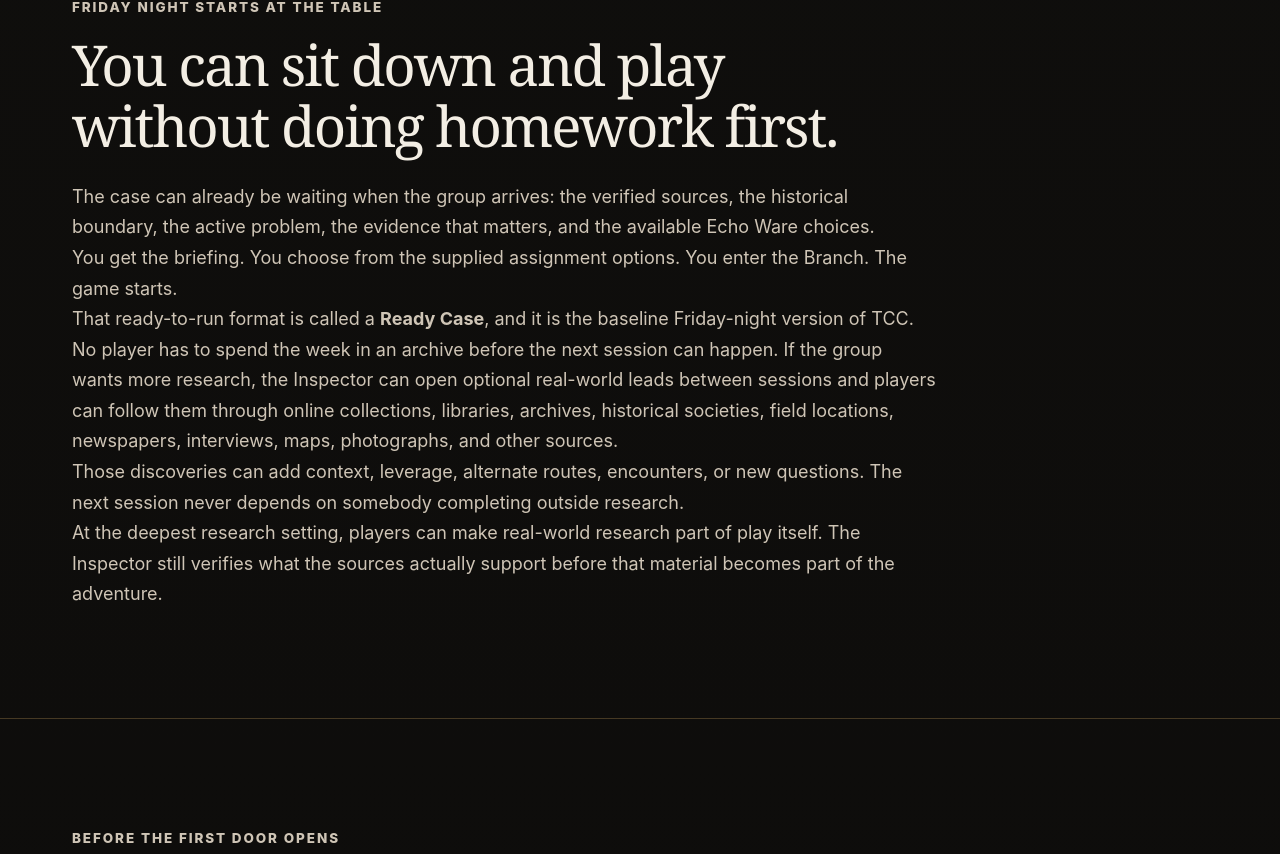
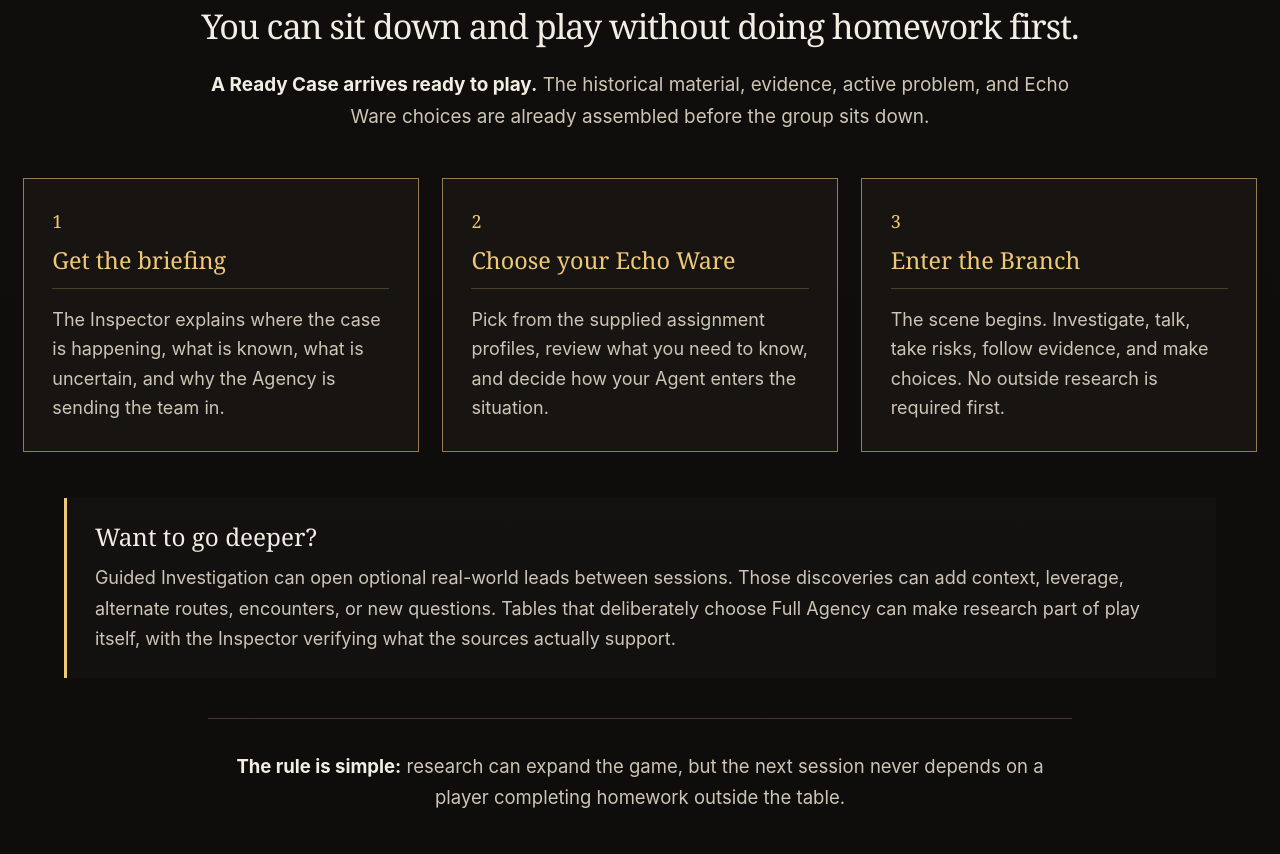
Before and after one commit to casevoiceai/tccrpg, a React (Vite) app: page / in a window 1280 px wide. Shown: the part 6466-7320 px from the top of the page. Built offline with nearby package versions, Linux system fonts and the light colour scheme.

Commit message:
Rework Ready Case section

```diff
--- a/src/PublicHome.tsx
+++ b/src/PublicHome.tsx
@@ -116,16 +116,21 @@ export default function PublicHome() {
         </div>
       </section>
 
-      <section className="orientation-section">
+      <section className="orientation-section ready-case-section">
         <div>
           <p className="eyebrow">Friday night starts at the table</p>
-          <h2>You can sit down and play without doing homework first.</h2>
-          <p>The case can already be waiting when the group arrives: the verified sources, the historical boundary, the active problem, the evidence that matters, and the available Echo Ware choices.</p>
-          <p>You get the briefing. You choose from the supplied assignment options. You enter the Branch. The game starts.</p>
-          <p>That ready-to-run format is called a <strong>Ready Case</strong>, and it is the baseline Friday-night version of TCC.</p>
-          <p>No player has to spend the week in an archive before the next session can happen. If the group wants more research, the Inspector can open optional real-world leads between sessions and players can follow them through online collections, libraries, archives, historical societies, field locations, newspapers, interviews, maps, photographs, and other sources.</p>
-          <p>Those discoveries can add context, leverage, alternate routes, encounters, or new questions. The next session never depends on somebody completing outside research.</p>
-          <p>At the deepest research setting, players can make real-world research part of play itself. The Inspector still verifies what the sources actually support before that material becomes part of the adventure.</p>
+          <h2 className="ready-case-title">You can sit down and play without doing homework first.</h2>
+          <p className="ready-case-intro"><strong>A Ready Case arrives ready to play.</strong> The historical material, evidence, active problem, and Echo Ware choices are already assembled before the group sits down.</p>
+          <div className="ready-case-flow">
+            <article><span>1</span><h3>Get the briefing</h3><p>The Inspector explains where the case is happening, what is known, what is uncertain, and why the Agency is sending the team in.</p></article>
+            <article><span>2</span><h3>Choose your Echo Ware</h3><p>Pick from the supplied assignment profiles, review what you need to know, and decide how your Agent enters the situation.</p></article>
+            <article><span>3</span><h3>Enter the Branch</h3><p>The scene begins. Investigate, talk, take risks, follow evidence, and make choices. No outside research is required first.</p></article>
+          </div>
+          <div className="ready-case-research">
+            <h3>Want to go deeper?</h3>
+            <p>Guided Investigation can open optional real-world leads between sessions. Those discoveries can add context, leverage, alternate routes, encounters, or new questions. Tables that deliberately choose Full Agency can make research part of play itself, with the Inspector verifying what the sources actually support.</p>
+          </div>
+          <p className="ready-case-close"><strong>The rule is simple:</strong> research can expand the game, but the next session never depends on a player completing homework outside the table.</p>
         </div>
       </section>
 
--- a/src/styles.css
+++ b/src/styles.css
@@ -1322,3 +1322,145 @@ footer p {
     white-space: normal !important;
   }
 }
+
+/* Ready Case section */
+.ready-case-section {
+  grid-template-columns: minmax(0, 1fr) !important;
+  gap: 0 !important;
+  padding: 4.5rem 1.25rem !important;
+}
+
+.ready-case-section > div {
+  width: min(100%, 88rem) !important;
+  margin: 0 auto !important;
+}
+
+.ready-case-section > div > .eyebrow {
+  margin: 0 0 0.9rem !important;
+  text-align: center !important;
+}
+
+.ready-case-section .ready-case-title {
+  width: 100% !important;
+  max-width: none !important;
+  margin: 0 auto 1.4rem !important;
+  text-align: center !important;
+  font-size: clamp(1.9rem, 2.45vw, 3rem) !important;
+  line-height: 1.05 !important;
+  letter-spacing: -0.03em !important;
+}
+
+@media (min-width: 64rem) {
+  .ready-case-section .ready-case-title {
+    white-space: nowrap !important;
+  }
+}
+
+.ready-case-intro {
+  width: min(100%, 64rem) !important;
+  margin: 0 auto 2.5rem !important;
+  color: var(--paper-muted) !important;
+  font-size: clamp(1.05rem, 1.3vw, 1.18rem) !important;
+  line-height: 1.7 !important;
+  text-align: center !important;
+}
+
+.ready-case-intro strong {
+  color: var(--paper) !important;
+}
+
+.ready-case-flow {
+  display: grid !important;
+  width: min(100%, 72rem) !important;
+  margin: 0 auto 2.6rem !important;
+  gap: 1.25rem !important;
+}
+
+.ready-case-flow article {
+  position: relative !important;
+  min-height: 12rem !important;
+  border: 1px solid var(--line-strong) !important;
+  background: rgba(25, 23, 20, 0.82) !important;
+  padding: 1.6rem !important;
+}
+
+.ready-case-flow article > span {
+  display: block !important;
+  margin-bottom: 0.65rem !important;
+  color: var(--gold-strong) !important;
+  font-family: Georgia, "Times New Roman", serif !important;
+  font-size: 1rem !important;
+}
+
+.ready-case-flow h3 {
+  margin: 0 0 0.9rem !important;
+  border-bottom: 1px solid var(--line) !important;
+  padding-bottom: 0.8rem !important;
+  color: var(--gold-strong) !important;
+  font-family: Georgia, "Times New Roman", serif !important;
+  font-size: clamp(1.3rem, 1.75vw, 1.65rem) !important;
+  line-height: 1.15 !important;
+}
+
+.ready-case-flow p {
+  margin: 0 !important;
+  color: var(--paper-muted) !important;
+  font-size: 1rem !important;
+  line-height: 1.62 !important;
+}
+
+.ready-case-research {
+  width: min(100%, 64rem) !important;
+  margin: 0 auto 2.2rem !important;
+  border-left: 3px solid var(--gold-strong) !important;
+  background: rgba(24, 22, 19, 0.58) !important;
+  padding: 1.35rem 1.55rem !important;
+}
+
+.ready-case-research h3 {
+  margin: 0 0 0.7rem !important;
+  color: var(--paper) !important;
+  font-family: Georgia, "Times New Roman", serif !important;
+  font-size: clamp(1.35rem, 1.8vw, 1.7rem) !important;
+}
+
+.ready-case-research p {
+  margin: 0 !important;
+  color: var(--paper-muted) !important;
+  font-size: clamp(1rem, 1.2vw, 1.12rem) !important;
+  line-height: 1.68 !important;
+}
+
+.ready-case-close {
+  width: min(100%, 64rem) !important;
+  margin: 0 auto !important;
+  border-top: 1px solid var(--line) !important;
+  padding-top: 1.8rem !important;
+  color: var(--paper-muted) !important;
+  font-size: clamp(1.03rem, 1.25vw, 1.14rem) !important;
+  line-height: 1.65 !important;
+  text-align: center !important;
+}
+
+.ready-case-close strong {
+  color: var(--paper) !important;
+}
+
+@media (min-width: 48rem) {
+  .ready-case-flow {
+    grid-template-columns: repeat(3, minmax(0, 1fr)) !important;
+  }
+}
+
+@media (max-width: 47.99rem) {
+  .ready-case-section {
+    padding: 3.75rem 1rem !important;
+  }
+  .ready-case-section .ready-case-title {
+    white-space: normal !important;
+    font-size: clamp(2rem, 8.5vw, 2.85rem) !important;
+  }
+  .ready-case-flow article {
+    min-height: 0 !important;
+  }
+}
```
